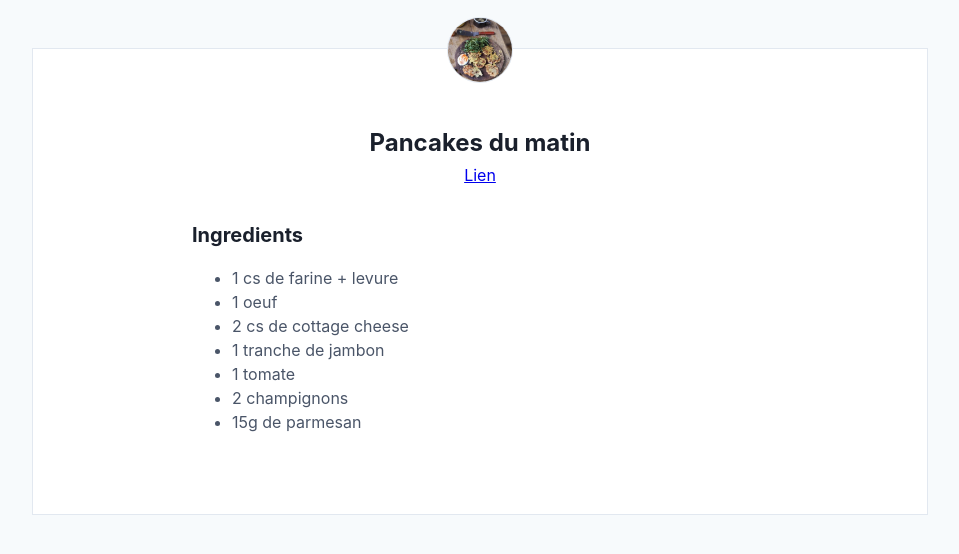
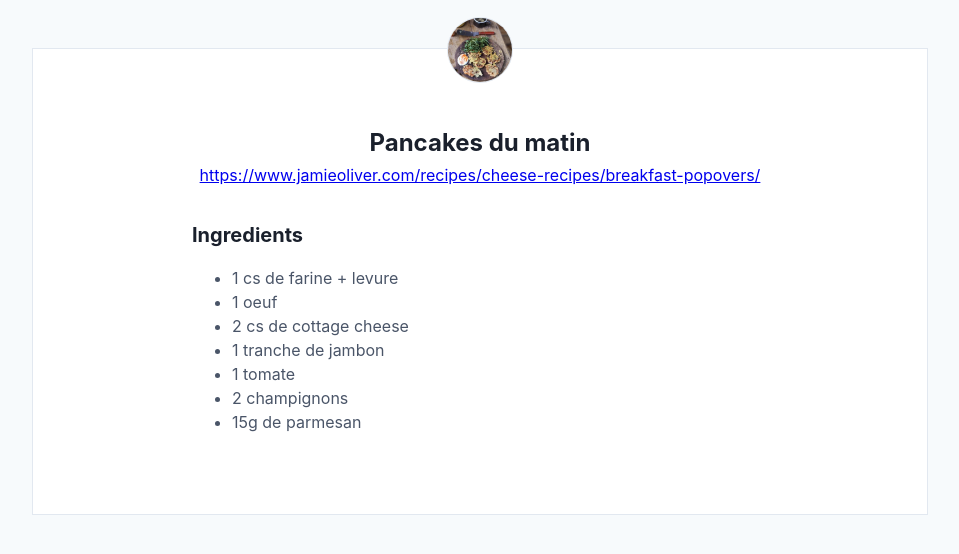
Before and after one commit to greglejeune/blog, a Jekyll site: the page built from _posts/2020-02-03-breakfast-popovers.md, in a window 1280 px wide. Shown: the top 554 px of the page, without its empty margins (160-1119 px from the left). Built offline with Jekyll 4.4.1, drawn with Linux system fonts in a browser that asks for light colours.

Commit message:
Update 2020-02-03-breakfast-popovers.md

```diff
--- a/_posts/2020-02-03-breakfast-popovers.md
+++ b/_posts/2020-02-03-breakfast-popovers.md
@@ -1,7 +1,7 @@
 ---
 layout: article
 title: Pancakes du matin
-subtitle: <a href="https://www.jamieoliver.com/recipes/cheese-recipes/breakfast-popovers/">Lien</a>
+subtitle: <a href="https://www.jamieoliver.com/recipes/cheese-recipes/breakfast-popovers/">https://www.jamieoliver.com/recipes/cheese-recipes/breakfast-popovers/</a>
 img: breakfast-popovers.webp
 categories: matin
 ---
```
